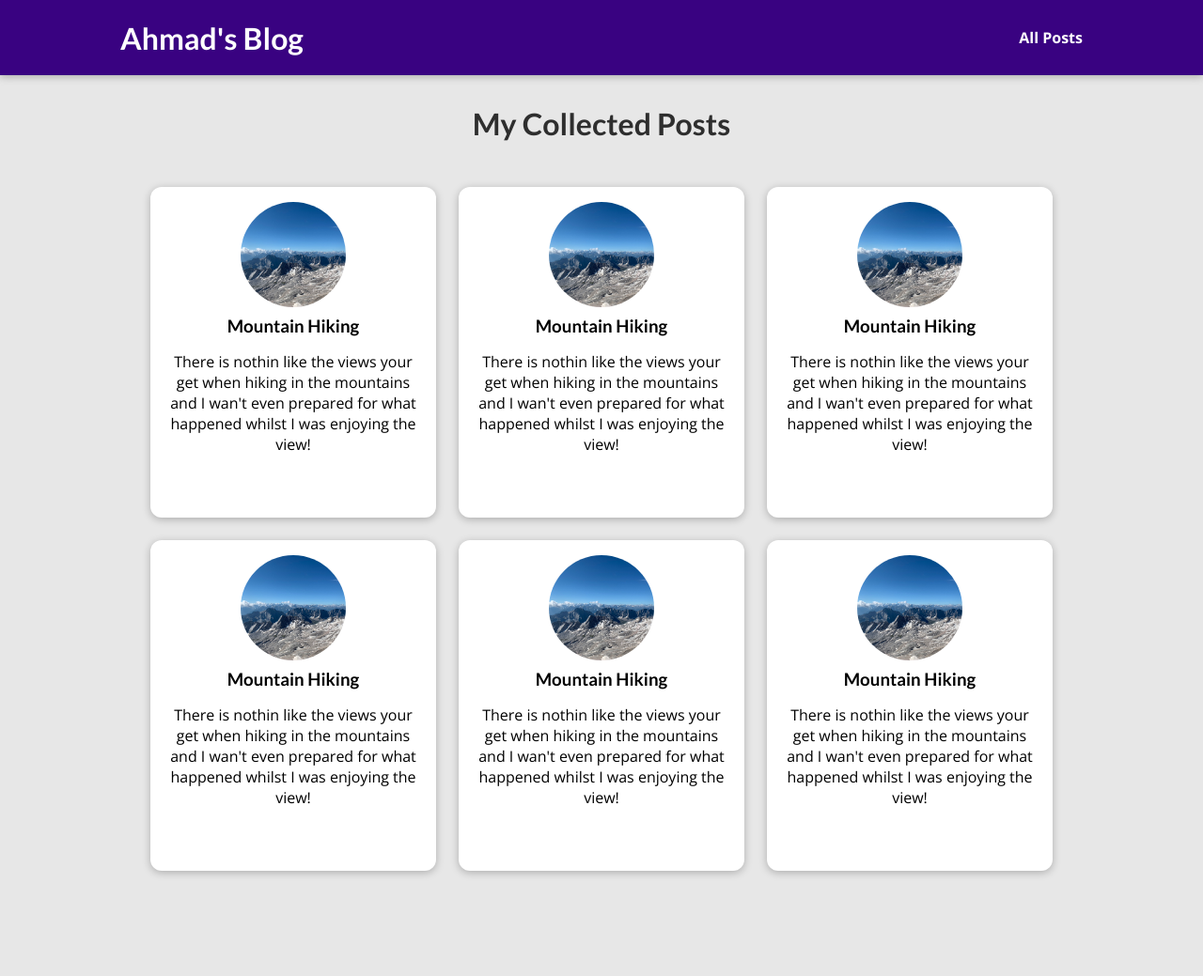
After one commit to ahmad-44/blog-in-django, a Django app: template blog/templates/blog/all-posts.html in a window 1280 px wide. The commit adds this page. Shown: the whole page at 94% size. Run offline with Django 5.2, Linux system fonts and the light colour scheme; the template is opened without the code that fills it, so the values that code supplies are empty.

Commit message:
Added images as static files. Added All Posts page and configured its CSS. Also did one includes file.

```diff
--- /dev/null
+++ b/blog/static/blog/all-posts.css
@@ -0,0 +1,43 @@
+body {
+    background-color: #e7e7e7;
+  }
+
+  #main-navigation {
+    background-color: #390281;
+    box-shadow: 0 2px 8px rgba(0, 0, 0, 0.25);
+  }
+
+  #all-posts {
+    margin: 7rem auto;
+    width: 90%;
+    max-width: 60rem;
+  }
+
+  #all-posts h2 {
+    text-align: center;
+    font-size: 2rem;
+    color: #2e2e2e;
+    margin: 3rem 0;
+  }
+
+  ul {
+    list-style: none;
+    margin: 0;
+    padding: 0;
+    display: grid;
+    grid-template-columns: repeat(auto-fill, minmax(17rem, 1fr));
+    gap: 1.5rem;
+  }
+
+  .post img {
+    width: 7rem;
+    height: 7rem;
+  }
+
+  .post a {
+    height: 22rem;
+    transform-origin: center;
+    box-shadow: 0 2px 8px rgba(0, 0, 0, 0.25);
+    border-radius: 12px;
+    background-color: white;
+  }
--- /dev/null
+++ b/blog/static/blog/post.css
@@ -0,0 +1,43 @@
+.post {
+  display: flex;
+  flex-direction: column;
+  align-items: center;
+  text-align: center;
+}
+
+.post a {
+  text-decoration: none;
+  color: black;
+  transition: all 0.2s ease;
+  padding: 1rem;
+}
+
+.post a:hover,
+.post a:active {
+  transform: scale(1.1);
+  background-color: #390281;
+  color: white;
+}
+
+.post img {
+  width: 5rem;
+  height: 5rem;
+  object-fit: cover;
+  border-radius: 50%;
+}
+
+.post h3 {
+  margin: 0.25rem 0;
+}
+
+.post time {
+  color: #666666;
+  margin: 0.25rem;
+  font-style: italic;
+  font-size: 0.85rem;
+}
+
+.post:hover time,
+.post:active time {
+  color: white;
+}
--- /dev/null
+++ b/blog/templates/blog/all-posts.html
@@ -0,0 +1,23 @@
+{% extends "base.html" %}
+{% load static %}
+
+{% block title %} All My Posts {% endblock title %}
+
+{% block css_files %}
+    <link rel="stylesheet" href="{% static "blog/post.css" %}" />
+    <link rel="stylesheet" href="{% static "blog/all-posts.css" %}" />
+{% endblock css_files%}
+
+{% block content %}
+    <section id="all-posts">
+        <h2>My Collected Posts</h2>
+        <ul>
+            {% include "blog/includes/post.html" %}
+            {% include "blog/includes/post.html" %}
+            {% include "blog/includes/post.html" %}
+            {% include "blog/includes/post.html" %}
+            {% include "blog/includes/post.html" %}
+            {% include "blog/includes/post.html" %}
+        </ul>
+    </section>
+{% endblock content %}
--- /dev/null
+++ b/blog/templates/blog/includes/post.html
@@ -0,0 +1,16 @@
+{% load static %}
+<li>
+    <article class="post">
+      <a href="">
+        <img src="{% static "/blog/images/mountains.jpg" %}" alt="Mountain Hiking" />
+        <div class="post__content">
+          <h3>Mountain Hiking</h3>
+          <p>
+            There is nothin like the views your get when hiking in the
+            mountains and I wan't even prepared for what happened whilst I was
+            enjoying the view!
+          </p>
+        </div>
+      </a>
+    </article>
+  </li>
--- a/blog/views.py
+++ b/blog/views.py
@@ -6,7 +6,7 @@ def starting_page(request):
 
 
 def posts(request):
-    pass
+    return render(request, "blog/all-posts.html")
 
 
 def post_detail(request):
--- a/templates/base.html
+++ b/templates/base.html
@@ -1,24 +1,22 @@
 {% load static %}
 <!DOCTYPE html>
 <html lang="en">
-<head>
-    <meta charset="UTF-8">
-    <meta name="viewport" content="width=device-width, initial-scale=1.0">
+  <head>
+    <meta charset="UTF-8" />
+    <meta name="viewport" content="width=device-width, initial-scale=1.0" />
     <link rel="stylesheet" href="{% static "app.css" %}">
-    <title>
-        {% block title %}
-        {% endblock title %}
-    </title>
+    <title>{% block title %} {% endblock title %}</title>
 
-    {% block css_files %}
-    {% endblock css_files %}
+    {% block css_files %} {% endblock css_files %}
+  </head>
 
-</head>
-
-<body>
-
-    {% block content %}
-    {% endblock content %}
-
-</body>
+  <body>
+    <header id="main-navigation">
+      <h1><a href="">Ahmad's Blog</a></h1>
+      <nav>
+        <a href="">All Posts</a>
+      </nav>
+    </header>
+    {% block content %} {% endblock content %}
+  </body>
 </html>
```
Also changed, not shown: blog/static/blog/index.css (+0 -28 lines), blog/templates/blog/index.html (+4 -22 lines), blog/static/blog/images/coding.jpg (added), blog/static/blog/images/mountains.jpg (added), blog/static/blog/images/woods.jpg (added), static/app.css (line endings or trailing spaces), 1 other file.
